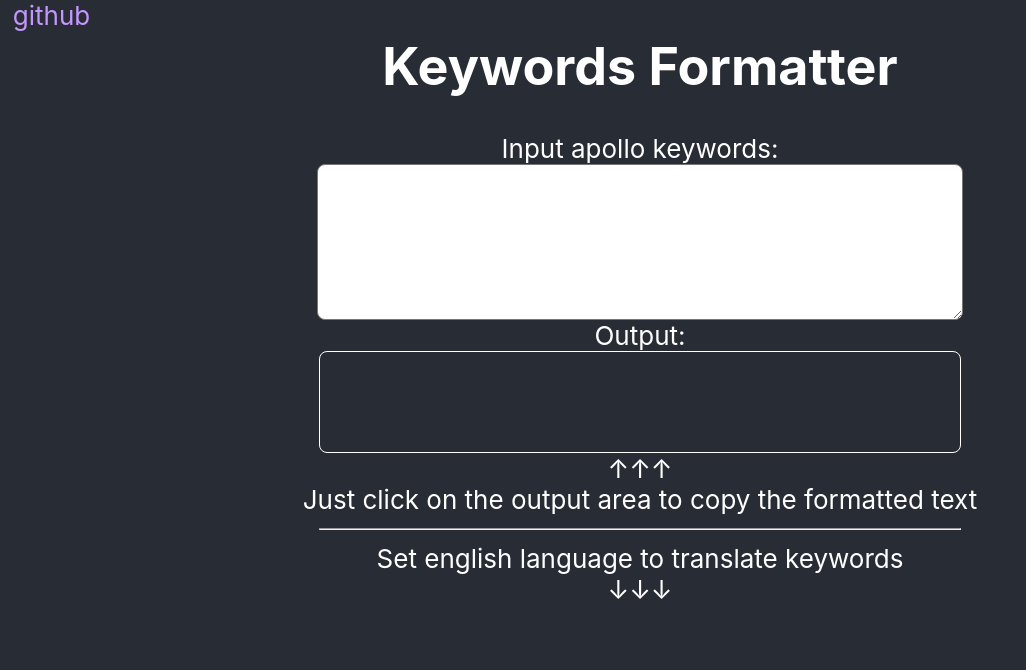
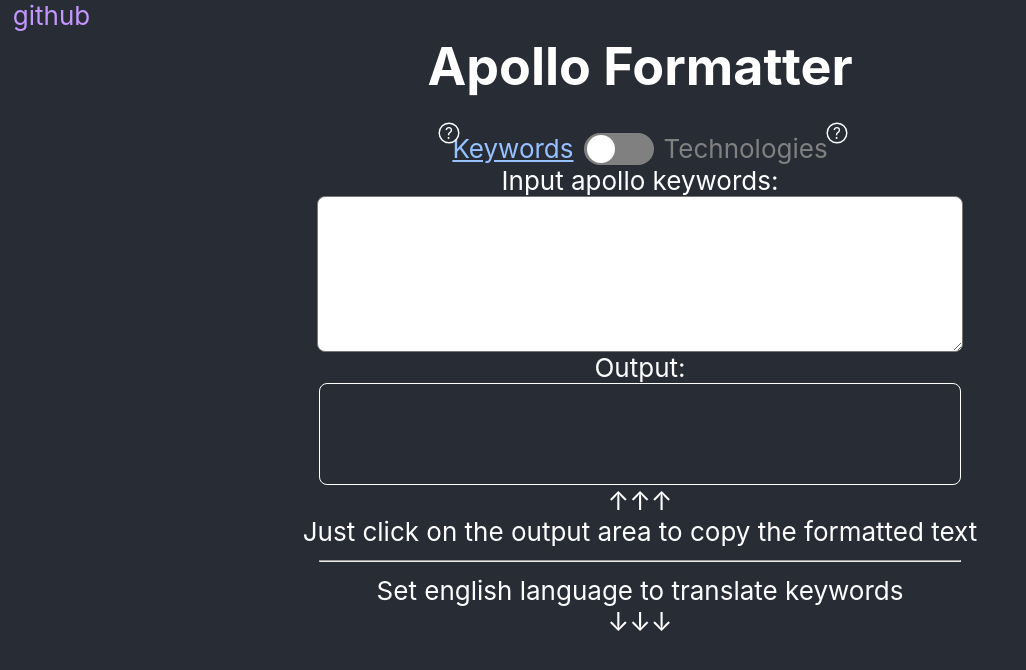
Before and after one commit to Frelior/formatter-rudenko, a React (Create React App) app: page / in a window 1280 px wide. Shown: the top 670 px of the page, without its empty margins (0-1026 px from the left). Built offline with nearby package versions, Linux system fonts and the light colour scheme.

Commit message:
add toggler

```diff
--- a/src/App.jsx
+++ b/src/App.jsx
@@ -3,10 +3,18 @@ import { useState, useRef } from "react"
 function App() {
   const [inputText, setInputText] = useState("")
   const [copied, setCopied] = useState(false)
+  const [technologiesToggled, setTechnologiesToggled] = useState(false)
   const inputRef = useRef(null)
 
   const formatText = (text) => {
     return text.split("\n").join(", ")
+  }
+
+  const formatTextTech = (text) => {
+    return text
+      .split("\n")
+      .filter((_, i) => i % 2 === 0)
+      .join(", ")
   }
 
   const handleInputChange = (e) => {
@@ -27,11 +35,39 @@ function App() {
       })
   }
 
+  const toggleTechnologies = () => {
+    setTechnologiesToggled(!technologiesToggled)
+  }
+
   return (
     <div className="App">
       <header className="App-header">
-        <h1>Keywords Formatter</h1>
-        <label htmlFor="input">Input apollo keywords:</label>
+        <h1>Apollo Formatter</h1>
+        <div className="toggle-box">
+          <p
+            className={`name kw-name ${!technologiesToggled ? "active" : ""}`}
+            title="Changes line breaks to commas"
+            onClick={toggleTechnologies}
+          >
+            Keywords
+          </p>
+          <div
+            className={`toggler  ${technologiesToggled ? "toggler-on" : ""}`}
+            onClick={toggleTechnologies}
+          >
+            <div className="toggler-point"></div>
+          </div>
+          <p
+            className={`name tech-name ${technologiesToggled ? "active" : ""}`}
+            title="Deletes every second line and replaces line breaks with commas"
+            onClick={toggleTechnologies}
+          >
+            Technologies
+          </p>
+        </div>
+        <label htmlFor="input">{`Input apollo ${
+          technologiesToggled ? "technologies" : "keywords"
+        }:`}</label>
         <textarea
           className="input"
           id="input"
@@ -58,7 +94,9 @@ function App() {
           readOnly
           onClick={handleOutputClick}
         >
-          {formatText(inputText)}
+          {technologiesToggled
+            ? formatTextTech(inputText)
+            : formatText(inputText)}
         </div>
 
         <p className="github">
--- a/src/index.css
+++ b/src/index.css
@@ -1,14 +1,14 @@
 body {
   margin: 0;
-  font-family: -apple-system, BlinkMacSystemFont, 'Segoe UI', 'Roboto', 'Oxygen',
-    'Ubuntu', 'Cantarell', 'Fira Sans', 'Droid Sans', 'Helvetica Neue',
+  font-family: -apple-system, BlinkMacSystemFont, "Segoe UI", "Roboto", "Oxygen",
+    "Ubuntu", "Cantarell", "Fira Sans", "Droid Sans", "Helvetica Neue",
     sans-serif;
   -webkit-font-smoothing: antialiased;
   -moz-osx-font-smoothing: grayscale;
 }
 
 code {
-  font-family: source-code-pro, Menlo, Monaco, Consolas, 'Courier New',
+  font-family: source-code-pro, Menlo, Monaco, Consolas, "Courier New",
     monospace;
 }
 
@@ -83,6 +83,98 @@ label p span {
   justify-content: flex-start;
   font-size: calc(10px + 2vmin);
   color: white;
+  position: relative;
+
+  .toggle-box {
+    display: flex;
+    justify-content: center;
+    align-items: center;
+    gap: 10px;
+
+    .name {
+      color: gray;
+      transition: all 0.2s ease-in-out;
+      cursor: help;
+      position: relative;
+    }
+
+    .kw-name {
+      &::before {
+        position: absolute;
+        content: "?";
+        left: -15%;
+        top: -50%;
+        width: 26px;
+        height: 26px;
+        border: 2px solid white;
+        border-radius: 50%;
+
+        display: flex;
+        justify-content: center;
+        align-items: center;
+        color: white;
+        font-size: 22px;
+
+        scale: 0.7;
+      }
+    }
+    .tech-name {
+      &::before {
+        position: absolute;
+        content: "?";
+        right: -15%;
+        top: -50%;
+        width: 26px;
+        height: 26px;
+        border: 2px solid white;
+        border-radius: 50%;
+
+        display: flex;
+        justify-content: center;
+        align-items: center;
+        color: white;
+        font-size: 22px;
+
+        scale: 0.7;
+      }
+    }
+
+    .name.active {
+      text-decoration: underline;
+      color: rgb(151, 193, 255);
+    }
+  }
+
+  .toggler {
+    width: 64px;
+    height: 32px;
+    background-color: gray;
+    border-radius: 16px;
+    padding: 0 3px;
+    cursor: pointer;
+    position: relative;
+    transition: all 0.2s ease-in-out;
+    position: relative;
+
+    &.toggler-on {
+      background-color: rgb(151, 175, 255);
+    }
+    .toggler-point {
+      width: 28px;
+      height: 28px;
+      background-color: white;
+      border-radius: 50%;
+      position: absolute;
+      top: 50%;
+      left: 5%;
+      transform: translate(0, -50%);
+      transition: all 0.2s ease-in-out;
+
+      .toggler.toggler-on & {
+        left: 55%;
+      }
+    }
+  }
 }
 .input {
   width: 50%;
```
